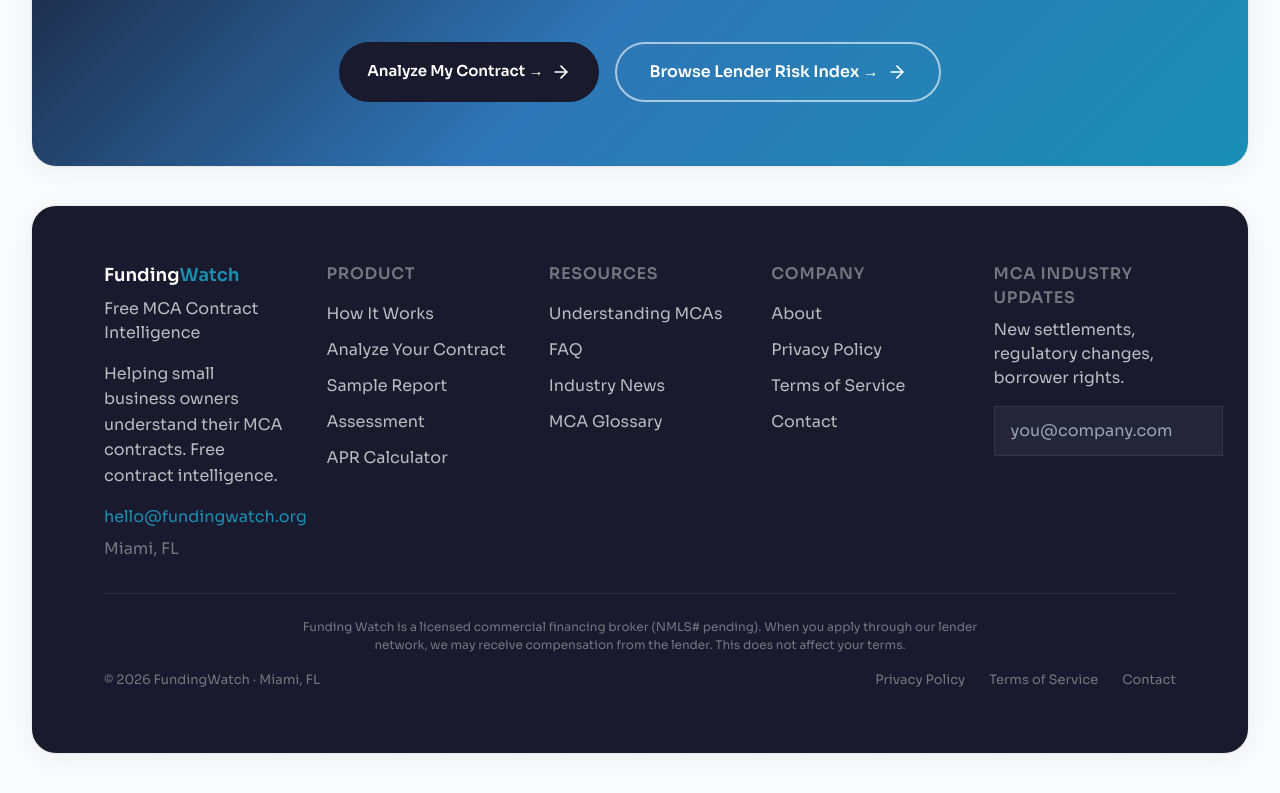
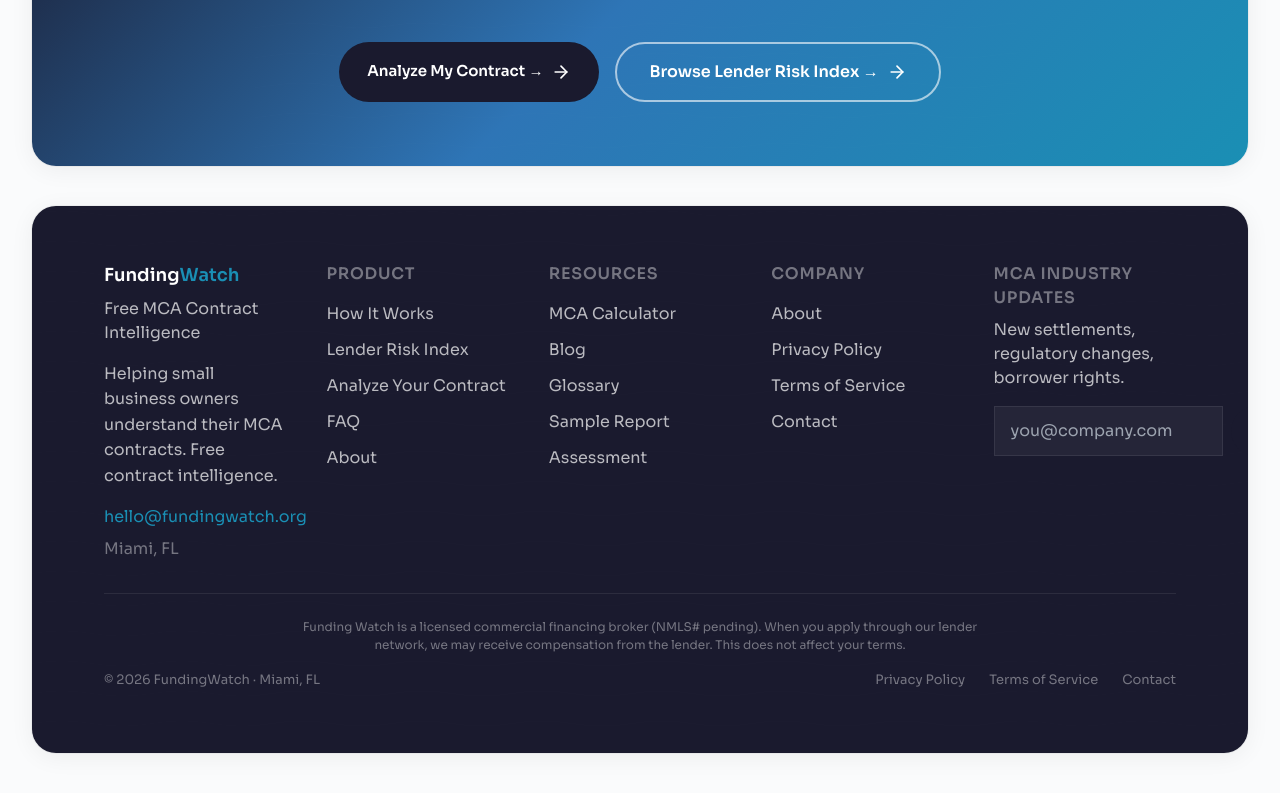
Before and after one commit to tchogorian/fundingwatch, a Next.js app: page / in a window 1280 px wide. Shown: the part 7393-8186 px from the top of the page. Built offline with nearby package versions, Linux system fonts and the light colour scheme; no server answers.

Commit message:
Footer: align with nav — Lender Risk Index, Resources (MCA Calculator, Blog, Glossary), FAQ, About
Made-with: Cursor

```diff
--- a/src/components/Footer.tsx
+++ b/src/components/Footer.tsx
@@ -50,7 +50,7 @@ export default function Footer() {
             </p>
           </div>
 
-          {/* Column 2: Product */}
+          {/* Column 2: How It Works + Lender Risk Index + Analyze */}
           <div>
             <h3
               className="text-[var(--text-sm)] font-semibold uppercase tracking-wider"
@@ -70,6 +70,15 @@ export default function Footer() {
                 </button>
               </li>
               <li>
+                <Link
+                  href="/lender-risk-index"
+                  className="text-[var(--text-sm)] transition-colors hover:underline"
+                  style={{ color: "var(--on-dark-2)" }}
+                >
+                  Lender Risk Index
+                </Link>
+              </li>
+              <li>
                 <button
                   type="button"
                   onClick={() => document.getElementById("upload")?.scrollIntoView({ behavior: "smooth" })}
@@ -78,6 +87,57 @@ export default function Footer() {
                 >
                   Analyze Your Contract
                 </button>
+              </li>
+              <li>
+                <button
+                  type="button"
+                  onClick={() => scrollTo("#faq")}
+                  className="text-left text-[var(--text-sm)] transition-colors hover:underline"
+                  style={{ color: "var(--on-dark-2)" }}
+                >
+                  FAQ
+                </button>
+              </li>
+              <li>
+                <button
+                  type="button"
+                  onClick={() => scrollTo("#about")}
+                  className="text-left text-[var(--text-sm)] transition-colors hover:underline"
+                  style={{ color: "var(--on-dark-2)" }}
+                >
+                  About
+                </button>
+              </li>
+            </ul>
+          </div>
+
+          {/* Column 3: Resources (matches nav dropdown) */}
+          <div>
+            <h3
+              className="text-[var(--text-sm)] font-semibold uppercase tracking-wider"
+              style={{ color: "var(--on-dark-3)" }}
+            >
+              Resources
+            </h3>
+            <ul className="mt-4 space-y-3">
+              <li>
+                <Link
+                  href="/apr-calculator"
+                  className="text-[var(--text-sm)] transition-colors hover:underline"
+                  style={{ color: "var(--on-dark-2)" }}
+                >
+                  MCA Calculator
+                </Link>
+              </li>
+              <li>
+                <Link href="/blog" className="text-[var(--text-sm)] transition-colors hover:underline" style={{ color: "var(--on-dark-2)" }}>
+                  Blog
+                </Link>
+              </li>
+              <li>
+                <Link href="/glossary" className="text-[var(--text-sm)] transition-colors hover:underline" style={{ color: "var(--on-dark-2)" }}>
+                  Glossary
+                </Link>
               </li>
               <li>
                 <Link
@@ -95,57 +155,6 @@ export default function Footer() {
                   style={{ color: "var(--on-dark-2)" }}
                 >
                   Assessment
-                </Link>
-              </li>
-              <li>
-                <Link
-                  href="/apr-calculator"
-                  className="text-[var(--text-sm)] transition-colors hover:underline"
-                  style={{ color: "var(--on-dark-2)" }}
-                >
-                  APR Calculator
-                </Link>
-              </li>
-            </ul>
-          </div>
-
-          {/* Column 3: Resources */}
-          <div>
-            <h3
-              className="text-[var(--text-sm)] font-semibold uppercase tracking-wider"
-              style={{ color: "var(--on-dark-3)" }}
-            >
-              Resources
-            </h3>
-            <ul className="mt-4 space-y-3">
-              <li>
-                <button
-                  type="button"
-                  onClick={() => scrollTo("#resources")}
-                  className="text-left text-[var(--text-sm)] transition-colors hover:underline"
-                  style={{ color: "var(--on-dark-2)" }}
-                >
-                  Understanding MCAs
-                </button>
-              </li>
-              <li>
-                <button
-                  type="button"
-                  onClick={() => scrollTo("#faq")}
-                  className="text-left text-[var(--text-sm)] transition-colors hover:underline"
-                  style={{ color: "var(--on-dark-2)" }}
-                >
-                  FAQ
-                </button>
-              </li>
-              <li>
-                <Link href="/blog" className="text-[var(--text-sm)] transition-colors hover:underline" style={{ color: "var(--on-dark-2)" }}>
-                  Industry News
-                </Link>
-              </li>
-              <li>
-                <Link href="/glossary" className="text-[var(--text-sm)] transition-colors hover:underline" style={{ color: "var(--on-dark-2)" }}>
-                  MCA Glossary
                 </Link>
               </li>
             </ul>
```
